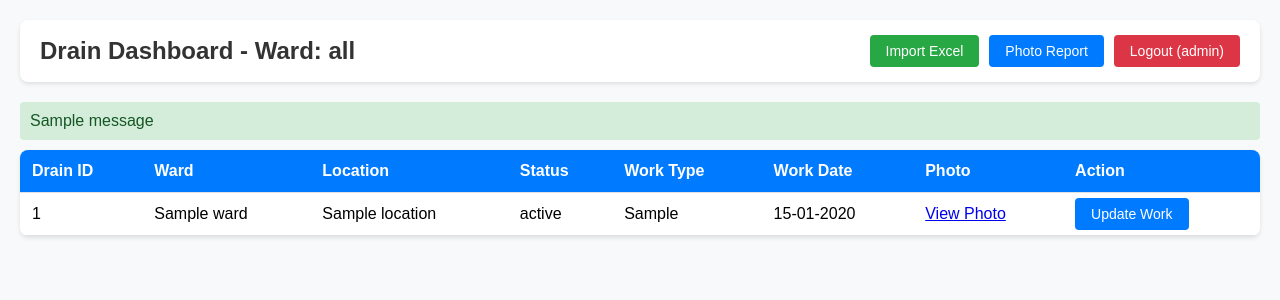
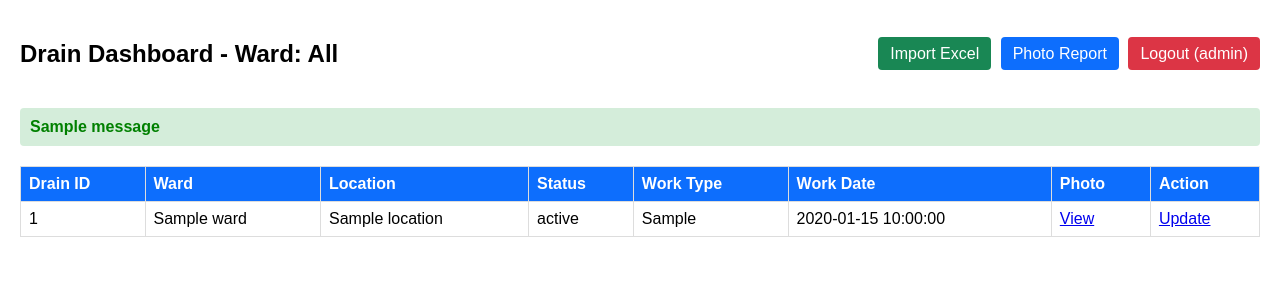
Before and after one commit to madan1994-ui/wards_drains, a Flask app: page /dashboard in a window 1280 px wide. Shown: the top 300 px of the page. Run offline with Flask 3, Linux system fonts and the light colour scheme; a user stored in the database is signed in; one stand-in notice (Sample message) is shown; a database or web service that is not in the repository returns one stand-in record (values such as "Sample title"); some libraries are stand-ins or nearby versions.

Commit message:
Update dashboard.html

```diff
--- a/templates/dashboard.html
+++ b/templates/dashboard.html
@@ -1,62 +1,72 @@
 <!DOCTYPE html>
 <html>
 <head>
-    <title>Dashboard - Tanuku Drains</title>
-    <meta name="viewport" content="width=device-width, initial-scale=1">
+    <title>Drain Dashboard - Ward: {{ session.ward if session.role != 'admin' else 'All' }}</title>
     <style>
-        body { font-family: Arial; margin: 0; padding: 20px; background: #f8f9fa; }
-        .header { display: flex; justify-content: space-between; align-items: center; background: white; padding: 15px 20px; border-radius: 8px; margin-bottom: 20px; box-shadow: 0 2px 4px rgba(0,0,0,0.1); }
-        h2 { margin: 0; color: #333; }
-        .nav { display: flex; gap: 10px; }
-        .btn { padding: 8px 16px; background: #007bff; color: white; text-decoration: none; border-radius: 4px; font-size: 14px; }
-        .btn-green { background: #28a745; }
-        .btn-red { background: #dc3545; }
-        table { width: 100%; border-collapse: collapse; background: white; border-radius: 8px; overflow: hidden; box-shadow: 0 2px 4px rgba(0,0,0,0.1); }
-        th, td { border-bottom: 1px solid #dee2e6; padding: 12px; text-align: left; }
-        th { background: #007bff; color: white; }
-        tr:hover { background: #f8f9fa; }
-        .flash { padding: 10px; margin: 10px 0; border-radius: 4px; background: #d4edda; color: #155724; }
-        .status-pending { color: #ffc107; font-weight: bold; }
-        .status-completed { color: #28a745; font-weight: bold; }
+        body { font-family: Arial; margin: 20px; }
+        table { border-collapse: collapse; width: 100%; margin-top: 20px; }
+        th, td { border: 1px solid #ddd; padding: 8px; text-align: left; }
+        th { background-color: #0d6efd; color: white; }
+       .btn { padding: 8px 12px; text-decoration: none; border-radius: 4px; color: white; margin-left: 5px; }
+       .btn-primary { background-color: #0d6efd; }
+       .btn-danger { background-color: #dc3545; }
+       .btn-success { background-color: #198754; }
+       .header { display: flex; justify-content: space-between; align-items: center; margin-bottom: 20px; }
+       .flash { color: green; font-weight: bold; padding: 10px; background: #d4edda; border-radius: 4px; }
     </style>
 </head>
 <body>
     <div class="header">
-        <h2>Drain Dashboard - Ward: {{ session.ward if session.ward else 'All' }}</h2>
-        <div class="nav">
-            {% if session.role == 'admin' %}<a href="/import_excel" class="btn btn-green">Import Excel</a>{% endif %}
-            <a href="/photo_report" class="btn">Photo Report</a>
-            <a href="/logout" class="btn btn-red">Logout ({{ session.username }})</a>
+        <h2>Drain Dashboard - Ward: {{ session.ward if session.role != 'admin' else 'All' }}</h2>
+        <div>
+            <!-- This button now shows for ALL users including sanitation11 -->
+            <a href="/import_excel" class="btn btn-success">Import Excel</a>
+            <a href="/photo_report" class="btn btn-primary">Photo Report</a>
+            <a href="/logout" class="btn btn-danger">Logout ({{ session.username }})</a>
         </div>
     </div>
 
     {% with messages = get_flashed_messages() %}
       {% if messages %}
-        {% for message in messages %}<div class="flash">{{ message }}</div>{% endfor %}
+        {% for message in messages %}
+          <p class="flash">{{ message }}</p>
+        {% endfor %}
       {% endif %}
     {% endwith %}
 
+    {% if drains %}
     <table>
         <tr>
-            <th>Drain ID</th><th>Ward</th><th>Location</th><th>Status</th><th>Work Type</th><th>Work Date</th><th>Photo</th><th>Action</th>
+            <th>Drain ID</th>
+            <th>Ward</th>
+            <th>Location</th>
+            <th>Status</th>
+            <th>Work Type</th>
+            <th>Work Date</th>
+            <th>Photo</th>
+            <th>Action</th>
         </tr>
         {% for drain in drains %}
         <tr>
             <td>{{ drain.drain_id }}</td>
             <td>{{ drain.ward }}</td>
             <td>{{ drain.location }}</td>
-            <td class="status-{{ drain.status|lower }}">{{ drain.status }}</td>
+            <td>{{ drain.status }}</td>
             <td>{{ drain.work_type or '-' }}</td>
-            <td>{{ drain.work_date.strftime('%d-%m-%Y') if drain.work_date else '-' }}</td>
+            <td>{{ drain.work_date or '-' }}</td>
             <td>
                 {% if drain.photo_url %}
-                <a href="{{ drain.photo_url }}" target="_blank">View Photo</a>
-                {% else %}No Photo{% endif %}
+                    <a href="{{ drain.photo_url }}" target="_blank">View</a>
+                {% else %}
+                    -
+                {% endif %}
             </td>
-            <td><a href="/upload_work/{{ drain.id }}" class="btn">Update Work</a></td>
+            <td><a href="/upload_work/{{ drain.id }}">Update</a></td>
         </tr>
         {% endfor %}
     </table>
-    {% if not drains %}<p style="text-align:center; margin-top:40px;">No drains found. Import Excel to add data.</p>{% endif %}
+    {% else %}
+        <p>No drains found. Import Excel to add data.</p>
+    {% endif %}
 </body>
 </html>
```
